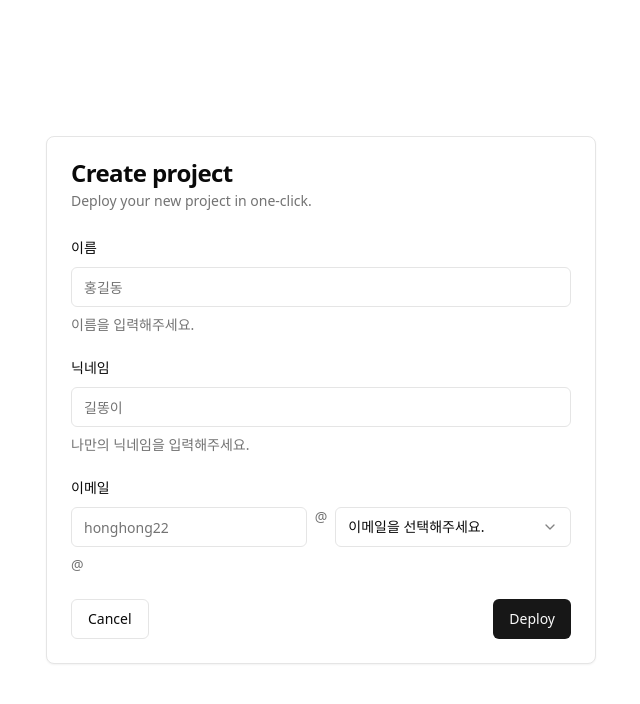
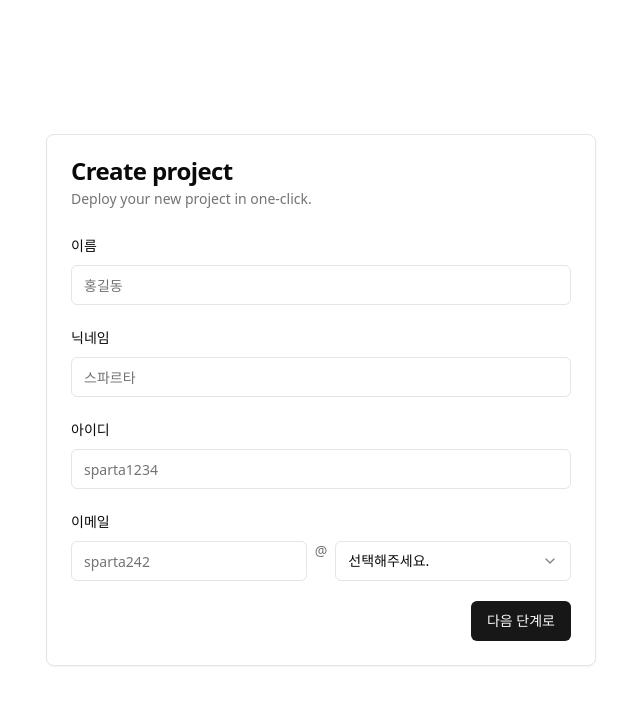
Before and after one commit to seungjaelee2684/nextjs-signup-page, a Next.js app: page / in a window 1280 px wide. Shown: the top 704 px of the page, without its empty margins (319-959 px from the left). Built offline with nearby package versions, Linux system fonts and the light colour scheme.

Commit message:
<feat: 아이디 비밀번호 form추가>

```diff
--- /dev/null
+++ b/src/pages/api/hello.ts
@@ -0,0 +1,13 @@
+// Next.js API route support: https://nextjs.org/docs/api-routes/introduction
+import type { NextApiRequest, NextApiResponse } from 'next'
+
+type Data = {
+  name: string
+}
+
+export default function handler(
+  req: NextApiRequest,
+  res: NextApiResponse<Data>
+) {
+  res.status(200).json({ name: 'John Doe' })
+}
--- a/src/pages/index.tsx
+++ b/src/pages/index.tsx
@@ -1,5 +1,6 @@
 import { z } from "zod";
 import { Button } from "@/components/ui/button"
+import { motion } from "framer-motion";
 import {
   Form,
   FormControl,
@@ -30,22 +31,36 @@ import {
   SelectTrigger,
   SelectValue,
 } from "@/components/ui/select"
+import { useState } from "react";
 
 type registerInputType = z.infer<typeof formSchema>;
 
 export default function SignUp() {
+
+  const [pageStep, setPageStep] = useState<number>(0);
 
   const form = useForm<registerInputType>({
     resolver: zodResolver(formSchema),
     defaultValues: {
       username: "",
       nickname: "",
+      id: "",
       email: "",
-      select: ""
+      select: "",
+      password: "",
+      confirmPassword: ""
     }
   });
 
   console.log("입력값 => ", form.watch());
+
+  const onClickNextStepHandler = () => {
+    setPageStep(pageStep + 1);
+  };
+
+  const onClickPrevStepHandler = () => {
+    setPageStep(pageStep - 1);
+  };
 
   const onSubmit = () => { // 비밀번호 확인 작업
 
@@ -53,14 +68,16 @@ export default function SignUp() {
 
   return (
     <div className="absolute -translate-x-1/2 -translate-y-1/2 top-1/2 left-1/2">
-      <Card className="w-[550px]">
+      <Card className={cn("w-[550px]")}>
         <CardHeader>
           <CardTitle>Create project</CardTitle>
           <CardDescription>Deploy your new project in one-click.</CardDescription>
         </CardHeader>
-        <CardContent>
+        <CardContent className="space-y-5">
           <Form {...form}>
-            <form onSubmit={form.handleSubmit(onSubmit)} className="space-y-5">
+            <form
+              onSubmit={form.handleSubmit(onSubmit)}
+              className="space-y-5">
               <FormField
                 control={form.control}
                 name="username"
@@ -71,9 +88,8 @@ export default function SignUp() {
                       <Input placeholder="홍길동" {...field} />
                     </FormControl>
                     <FormDescription>
-                      이름을 입력해주세요.
+                      <FormMessage />
                     </FormDescription>
-                    <FormMessage />
                   </FormItem>
                 )}
               />
@@ -84,12 +100,26 @@ export default function SignUp() {
                   <FormItem>
                     <FormLabel>닉네임</FormLabel>
                     <FormControl>
-                      <Input placeholder="길똥이" {...field} />
+                      <Input placeholder="스파르타" {...field} />
                     </FormControl>
                     <FormDescription>
-                      나만의 닉네임을 입력해주세요.
+                      <FormMessage />
                     </FormDescription>
-                    <FormMessage />
+                  </FormItem>
+                )}
+              />
+              <FormField
+                control={form.control}
+                name="id"
+                render={({ field }) => (
+                  <FormItem>
+                    <FormLabel>아이디</FormLabel>
+                    <FormControl>
+                      <Input placeholder="sparta1234" {...field} />
+                    </FormControl>
+                    <FormDescription>
+                      <FormMessage />
+                    </FormDescription>
                   </FormItem>
                 )}
               />
@@ -101,7 +131,7 @@ export default function SignUp() {
                     <FormLabel>이메일</FormLabel>
                     <div className={"flex gap-2"}>
                       <FormControl>
-                        <Input placeholder="honghong22" {...field} />
+                        <Input placeholder="sparta242" {...field} />
                       </FormControl>
                       <FormDescription>
                         @
@@ -116,33 +146,34 @@ export default function SignUp() {
                           >
                             <FormControl>
                               <SelectTrigger id="framework">
-                                <SelectValue placeholder="이메일을 선택해주세요." />
+                                <SelectValue placeholder="선택해주세요." />
                               </SelectTrigger>
                             </FormControl>
                             <SelectContent position="popper">
-                              <SelectItem value="naver">naver.com</SelectItem>
-                              <SelectItem value="daum">daum.net</SelectItem>
-                              <SelectItem value="gmail">gmail.com</SelectItem>
-                              <SelectItem value="nuxt">Nuxt.js</SelectItem>
+                              <SelectItem value="naver.com">naver.com</SelectItem>
+                              <SelectItem value="daum.net">daum.net</SelectItem>
+                              <SelectItem value="gmail.com">gmail.com</SelectItem>
+                              <SelectItem value="hanmail.net">hanmail.net</SelectItem>
                             </SelectContent>
                           </Select>
                         )}
                       />
                     </div>
-                    <FormDescription>
-                      @
-                    </FormDescription>
                     <FormMessage />
                   </FormItem>
                 )}
               />
+              <div className="flex justify-end gap-10">
+                <Button
+                  type="button"
+                  className={cn({ hidden: pageStep === 2 })}
+                  onClick={onClickNextStepHandler}>
+                  다음 단계로
+                </Button>
+              </div>
             </form>
           </Form>
         </CardContent>
-        <CardFooter className="flex justify-between">
-          <Button variant="outline">Cancel</Button>
-          <Button>Deploy</Button>
-        </CardFooter>
       </Card>
     </div>
   );
--- a/src/validation/auth.ts
+++ b/src/validation/auth.ts
@@ -7,15 +7,20 @@ export const formSchema : any = z.object({
             message: "이름을 입력해주세요."
         })
         .max(10, {
-            message: "이름은 10자 이내여야 합니다."
+            message: "이름은 10자리 이하여야 합니다."
         }),
     nickname: z
         .string()
         .min(2, {
-            message: "닉네임은 2자 이상이어야 합니다."
+            message: "닉네임은 2자리 이상이어야 합니다."
         })
         .min(12, {
-            message: "닉네임은 12자 이내여야 합니다."
+            message: "닉네임은 12자리 이하여야 합니다."
+        }),
+    id: z
+        .string()
+        .regex(/^[a-z\d]{3,16}$/, {
+            message: "아이디는 3~16자리, 영문(소문자)과 숫자조합이어야 합니다."
         }),
     email: z
         .string()
@@ -26,5 +31,21 @@ export const formSchema : any = z.object({
         .string()
         .min(1, {
             message: "이메일을 선택해주세요."
-        })
+        }),
+    password: z
+        .string()
+        .min(6, "비밀번호는 최소 6자리 이상이어야 합니다.")
+        .max(16, "비밀번호는 16자리 이하이어야 합니다.")
+        .regex(
+            /^(?=.*[a-zA-Z])(?=.*\d)(?=.*[@$!%*?&])[A-Za-z\d@$!%*?&]{8,}$/,
+            { message: "비밀번호는 최소 6자리 이상, 영문, 숫자, 특수문자를 포함해야 합니다." }
+        ),
+    confirmPassword: z
+        .string()
+        .min(6, "비밀번호는 최소 6자리 이상이어야 합니다.")
+        .max(16, "비밀번호는 16자리 이하이어야 합니다.")
+        .regex(
+            /^(?=.*[a-zA-Z])(?=.*\d)(?=.*[@$!%*?&])[A-Za-z\d@$!%*?&]{8,}$/,
+            "비밀번호는 최소 6자리 이상, 영문, 숫자, 특수문자를 포함해야 합니다."
+        ),
 });
```
